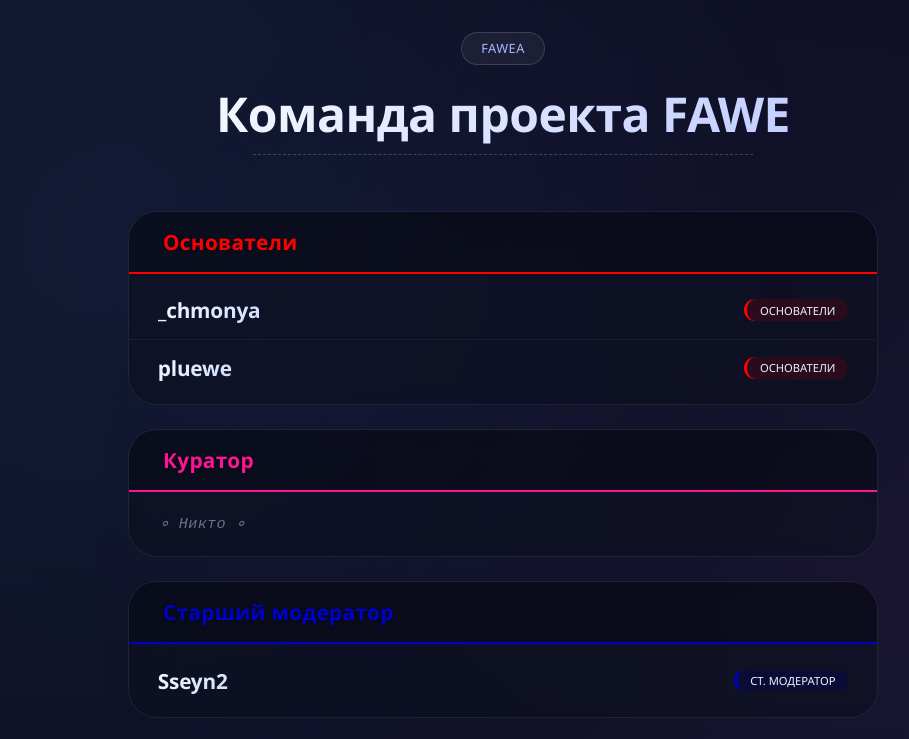
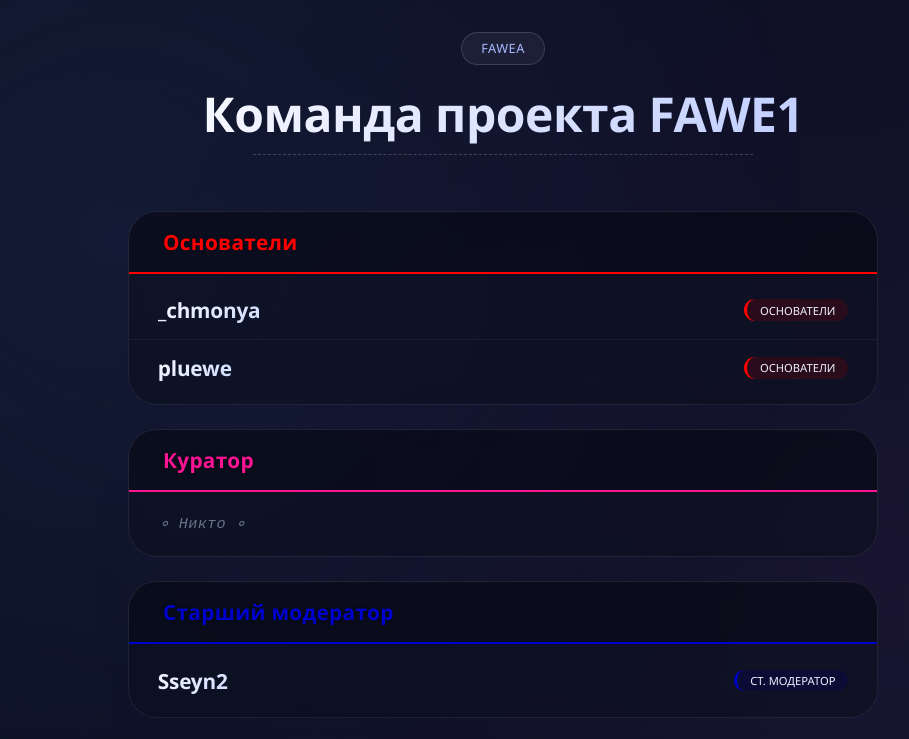
Before and after one commit to FAWE-STAFF/fawe, a plain HTML site: page index.html in a window 1280 px wide. Shown: the top 739 px of the page, without its empty margins (137-1046 px from the left). Drawn offline with Linux system fonts and the light colour scheme.

Commit message:
Update index.html

```diff
--- a/index.html
+++ b/index.html
@@ -232,7 +232,7 @@
 <div class="container">
     <div class="hero">
         <div class="badge">FAWEA</div>
-        <h1>Команда проекта FAWE</h1>
+        <h1>Команда проекта FAWE1</h1>
         <div class="sub"></div>
     </div>
 
```
